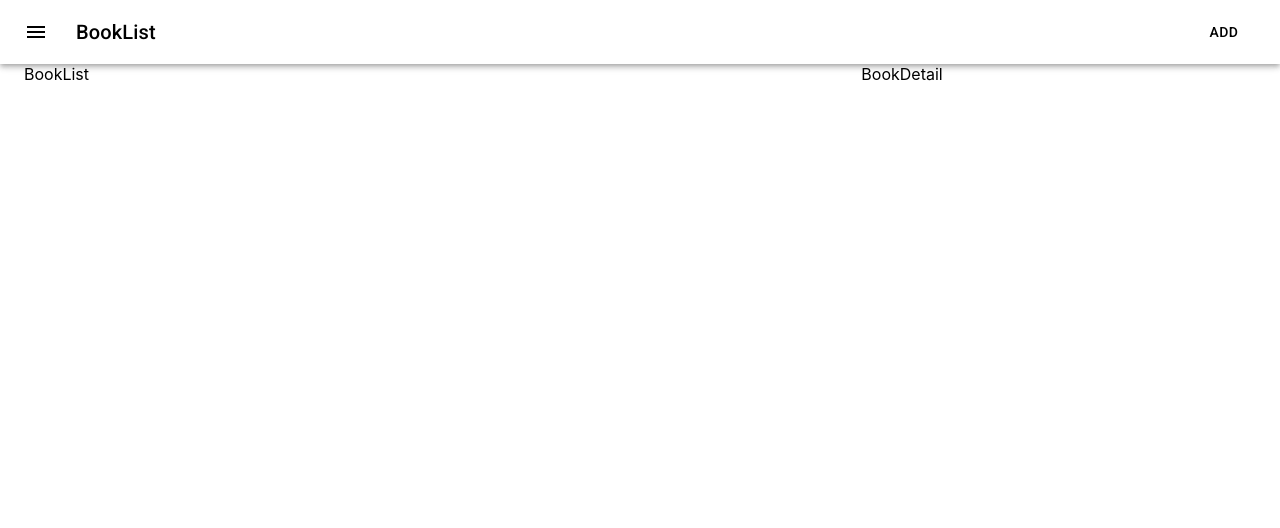
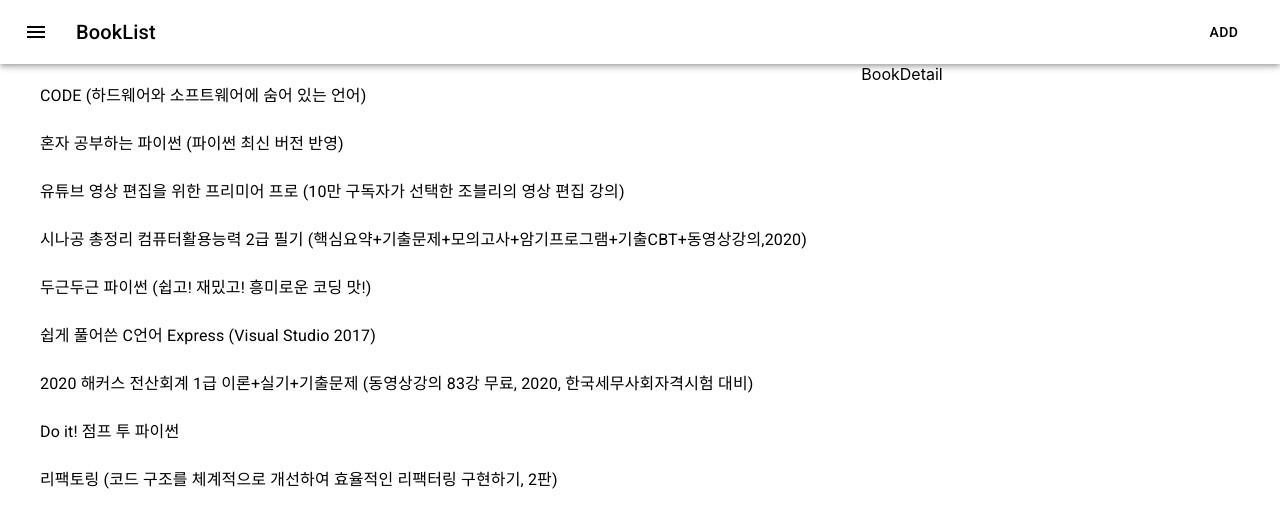
Before and after one commit to leyuri/Booklist, a React (Create React App) app: page / in a window 1280 px wide. Shown: the top 528 px of the page. Built offline with nearby package versions, Linux system fonts and the light colour scheme.

Commit message:
Add BookList

```diff
--- a/src/components/BookList.js
+++ b/src/components/BookList.js
@@ -1,11 +1,33 @@
-import React from 'react'
+import React from 'react';
+import { makeStyles } from '@material-ui/core/styles';
+import List from '@material-ui/core/List';
+import ListItem from '@material-ui/core/ListItem';
+import ListItemIcon from '@material-ui/core/ListItemIcon';
+import ListItemText from '@material-ui/core/ListItemText';
+import Divider from '@material-ui/core/Divider';
+import InboxIcon from '@material-ui/icons/Inbox';
+import DraftsIcon from '@material-ui/icons/Drafts';
 
-function BookList() {
+export default function BookList() {
+    const books = [
+        'CODE (하드웨어와 소프트웨어에 숨어 있는 언어)',
+        '혼자 공부하는 파이썬 (파이썬 최신 버전 반영)',
+        '유튜브 영상 편집을 위한 프리미어 프로 (10만 구독자가 선택한 조블리의 영상 편집 강의)',
+        '시나공 총정리 컴퓨터활용능력 2급 필기 (핵심요약+기출문제+모의고사+암기프로그램+기출CBT+동영상강의,2020)',
+        '두근두근 파이썬 (쉽고! 재밌고! 흥미로운 코딩 맛!)',
+        '쉽게 풀어쓴 C언어 Express (Visual Studio 2017)',
+        '2020 해커스 전산회계 1급 이론+실기+기출문제 (동영상강의 83강 무료, 2020, 한국세무사회자격시험 대비)',
+        'Do it! 점프 투 파이썬',
+        '리팩토링 (코드 구조를 체계적으로 개선하여 효율적인 리팩터링 구현하기, 2판)'
+    ]
     return (
-        <div>
-            BookList
-        </div>
+    <List component="nav" aria-label="main mailbox folders">
+    {books.map(item => (
+        <ListItem button>
+            <ListItemText primary={item}/>
+        </ListItem>
+    ))}
+
+    </List>
     )
 }
-
-export default BookList
```
